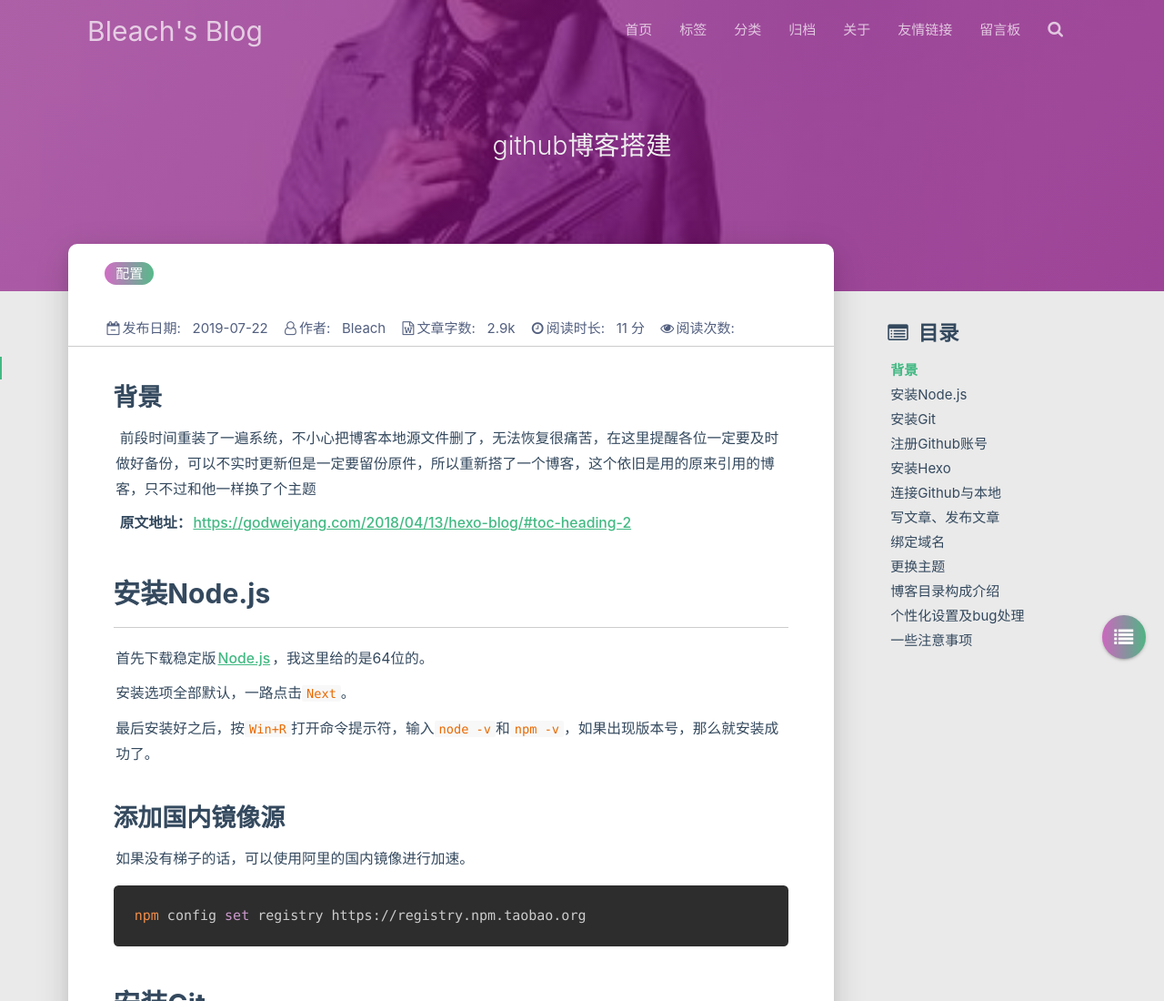
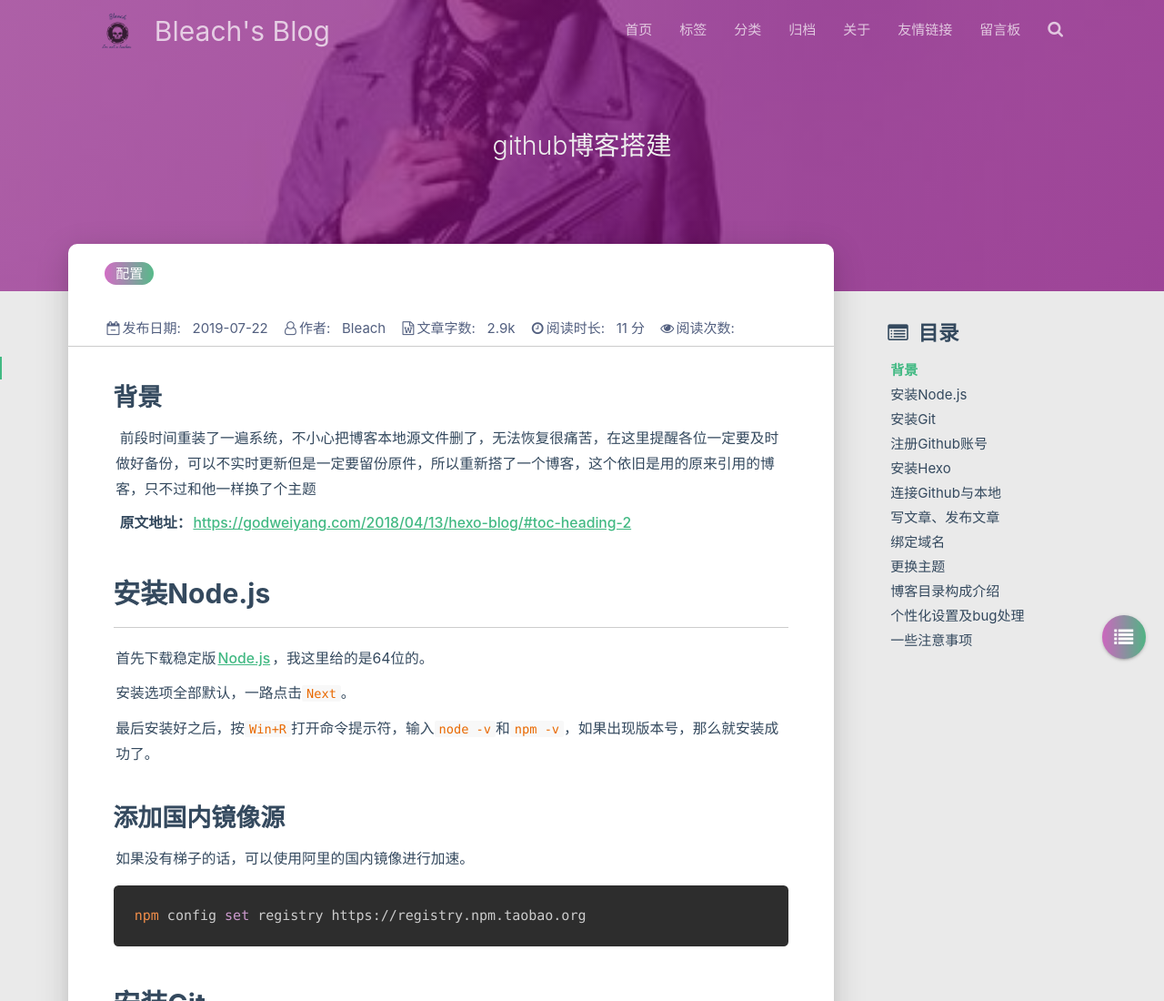
Before and after one commit to Bleachz/Bleach.github.io, a plain HTML site: page 2019/07/22/github/index.html in a window 1280 px wide. Shown: the top 1100 px of the page at 91% size. Drawn offline with nearby package versions, Linux system fonts and the light colour scheme; some packages are replaced by stand-ins of ours; no server answers; a script that the page names is missing.

Commit message:
Site updated: 2019-07-27 02:29:07

```diff
--- a/2019/07/22/github/index.html
+++ b/2019/07/22/github/index.html
@@ -50,6 +50,8 @@
         <div id="navContainer" class="nav-wrapper container">
             <div class="brand-logo">
                 <a href="/" class="waves-effect waves-light">
+
+                    <img src="/medias/logo.png" class="logo-img" alt="LOGO">
 
                     <span class="logo-span">Bleach's Blog</span>
                 </a>
@@ -118,6 +120,8 @@
 <div id="mobile-nav" class="side-nav sidenav">
 
     <div class="mobile-head bg-color">
+
+        <img src="/medias/logo.png" class="logo-img circle responsive-img">
 
         <div class="logo-name">Bleach's Blog</div>
         <div class="logo-desc">
```
Also changed, not shown: 2019/07/22/hello-world/index.html (+4 -0 lines), 2019/07/26/WBE-wp-1/index.html (+4 -0 lines), 404.html (+4 -0 lines), about/index.html (+4 -0 lines), archives/2019/07/index.html (+4 -0 lines), archives/2019/index.html (+4 -0 lines), archives/index.html (+4 -0 lines), categories/index.html (+4 -0 lines), categories/web/index.html (+4 -0 lines), contact/index.html (+4 -0 lines), friends/index.html (+4 -0 lines), index.html (+4 -0 lines), tags/ctf/index.html (+4 -0 lines), tags/index.html (+4 -0 lines), 1 more files.
